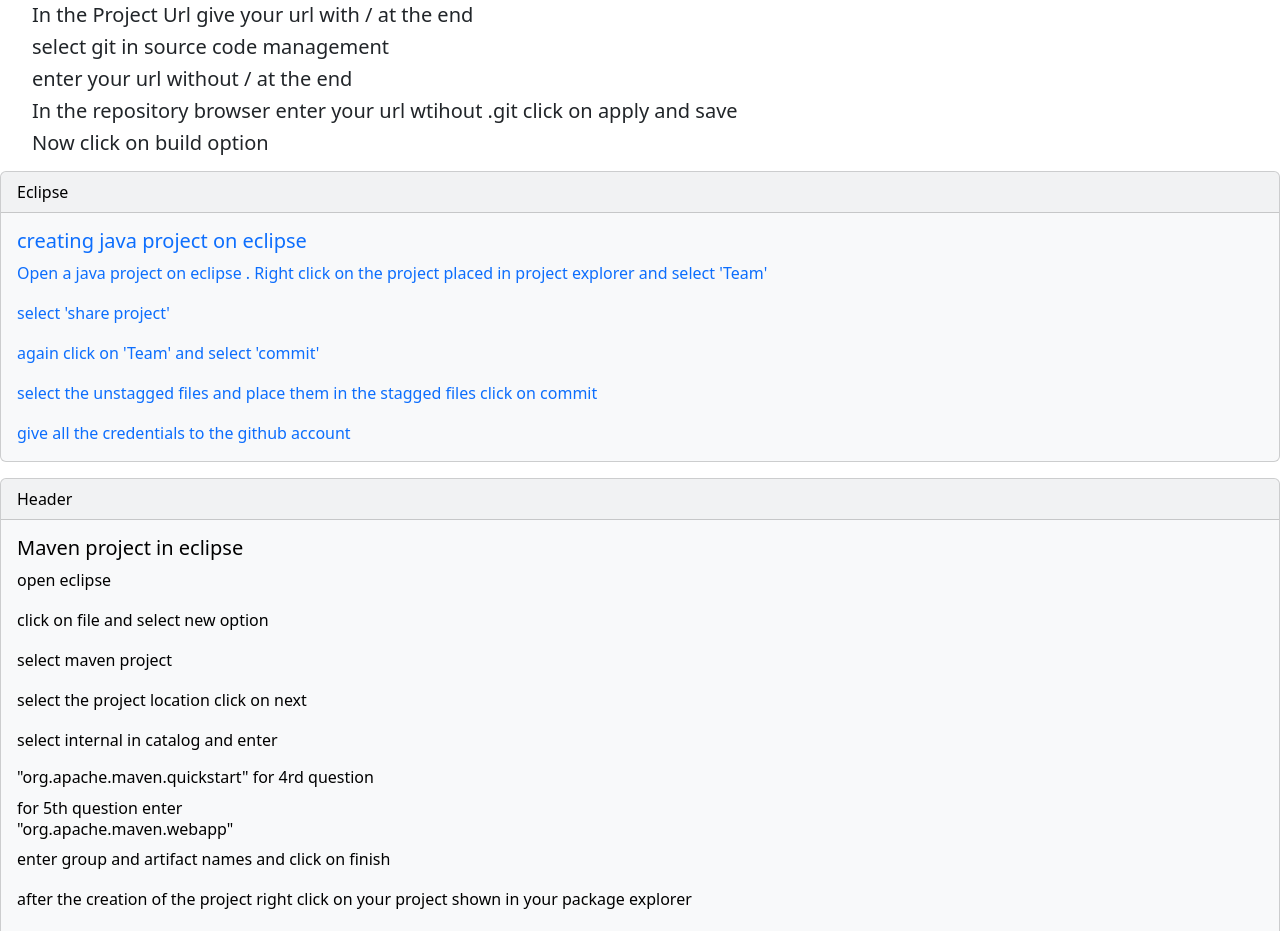
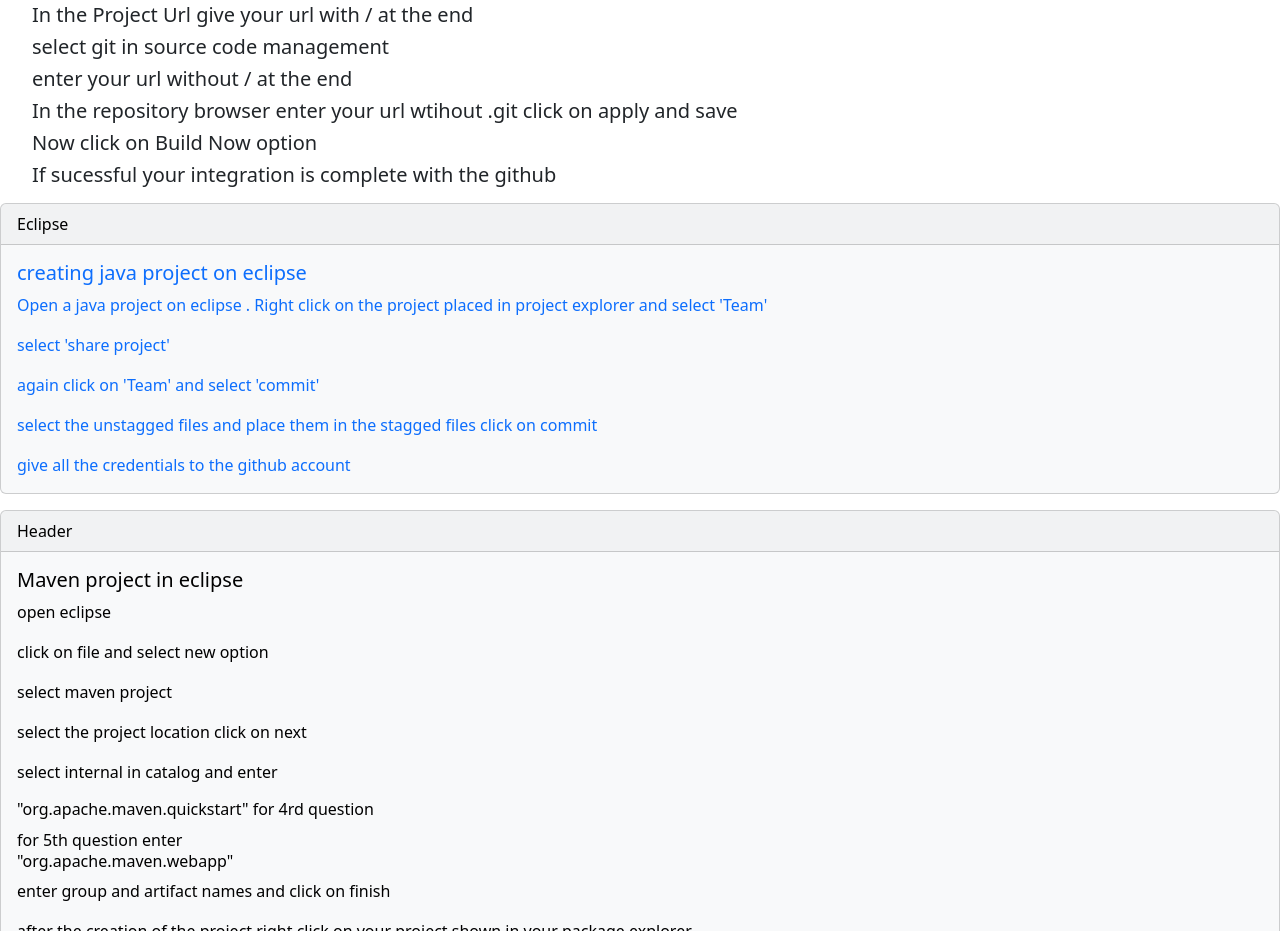
Before and after one commit to Richards-Richie/DevOps, a plain HTML site: page index.html in a window 1280 px wide. Shown: the part 3332-4263 px from the top of the page. Drawn offline with nearby package versions, Linux system fonts and the light colour scheme.

Commit message:
maven integration

```diff
--- a/index.html
+++ b/index.html
@@ -213,8 +213,8 @@
                             <h5>select git in source code management</h5>
                             <h5>enter your url without / at the end</h5>
                             <h5>In the repository browser enter your url wtihout .git click on apply and save</h5>
-                            <h5>Now click on build option</h5>
-
+                            <h5>Now click on Build Now option</h5>
+                            <h5>If sucessful your integration is complete with the github</h5>
                         </li>
                     </ul>
                 </li>
```
